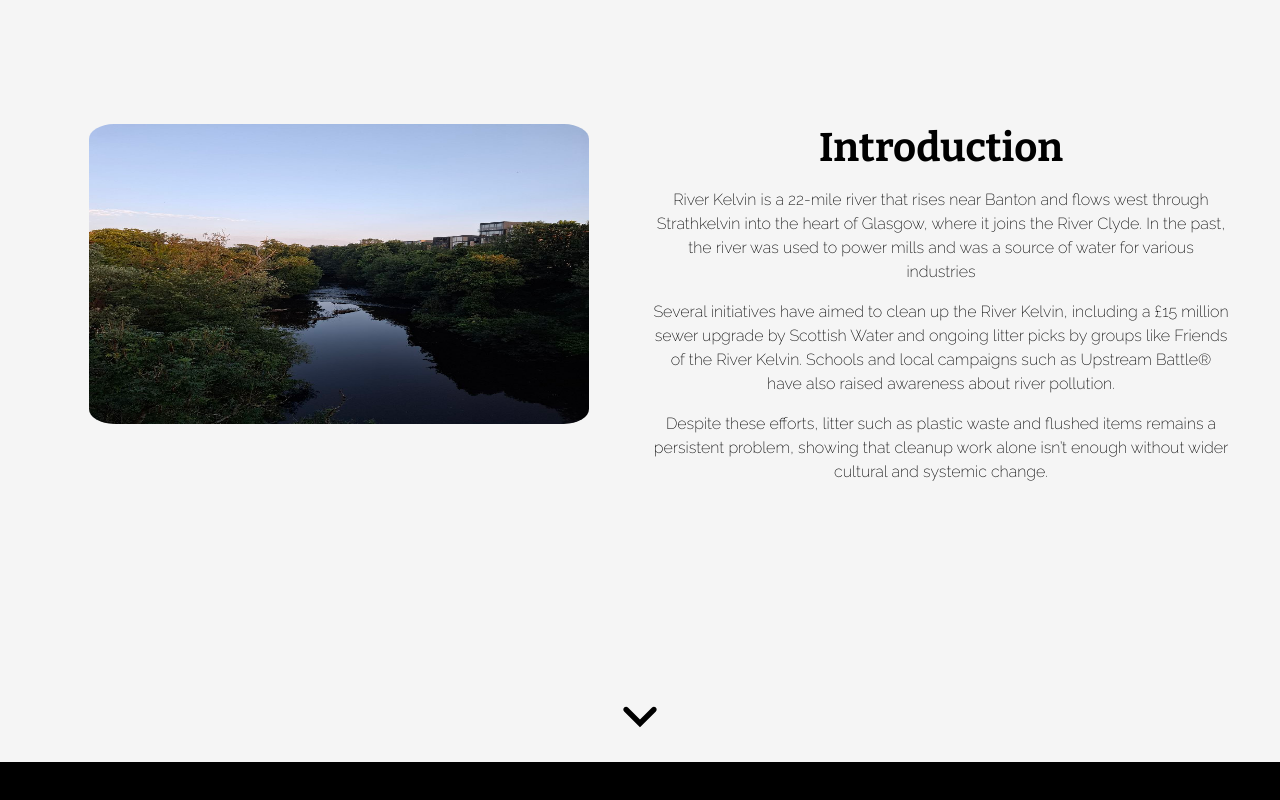
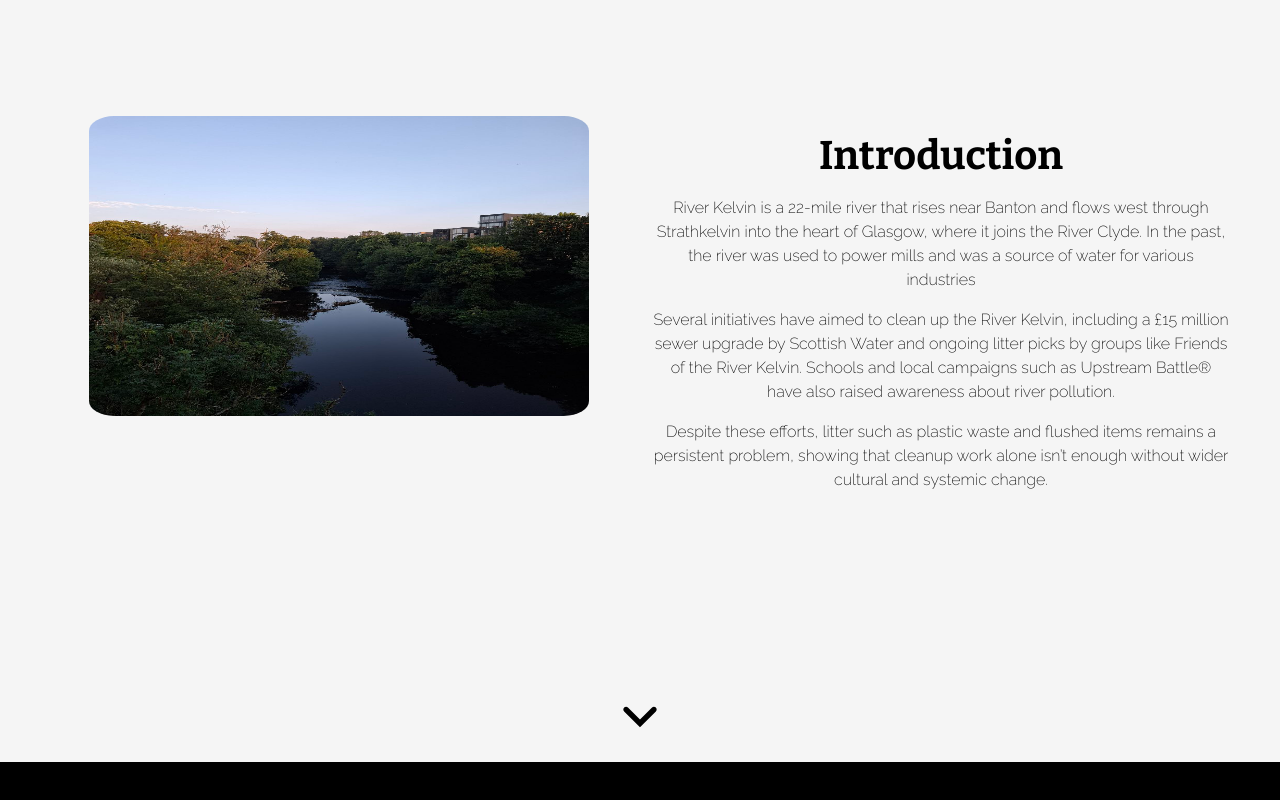
Before and after one commit to Junjie14321/Grp01_Litter, a plain HTML site: page index.html in a window 1280 px wide. Shown: the part 938-1738 px from the top of the page. Drawn offline with nearby package versions, Linux system fonts and the light colour scheme.

Commit message:
Added padding for intro header

```diff
--- a/index.html
+++ b/index.html
@@ -59,7 +59,7 @@
                     <img src="images/kelvin.jpg" alt="River Kelvin" class="img-fluid" width="700" height="500">
                 </div>
                 <div class="col-sm-6">
-                    <h1 class="bitter mb-3">Introduction</h1>
+                    <h1 class="bitter mb-3 mt-3">Introduction</h1>
 
                     <p class="raleway">
                         River Kelvin is a 22-mile river that rises near Banton and flows west through Strathkelvin into the heart of Glasgow, where it joins the River Clyde. In the past, the river was used to power mills and was a source of water for various industries
```
